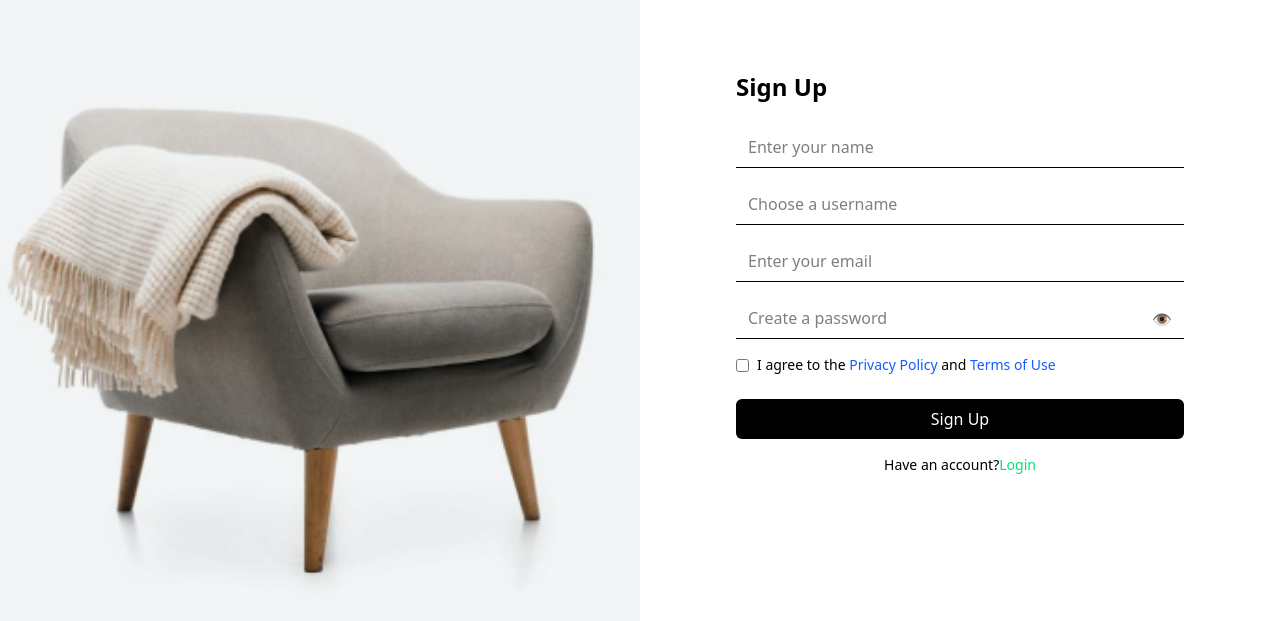
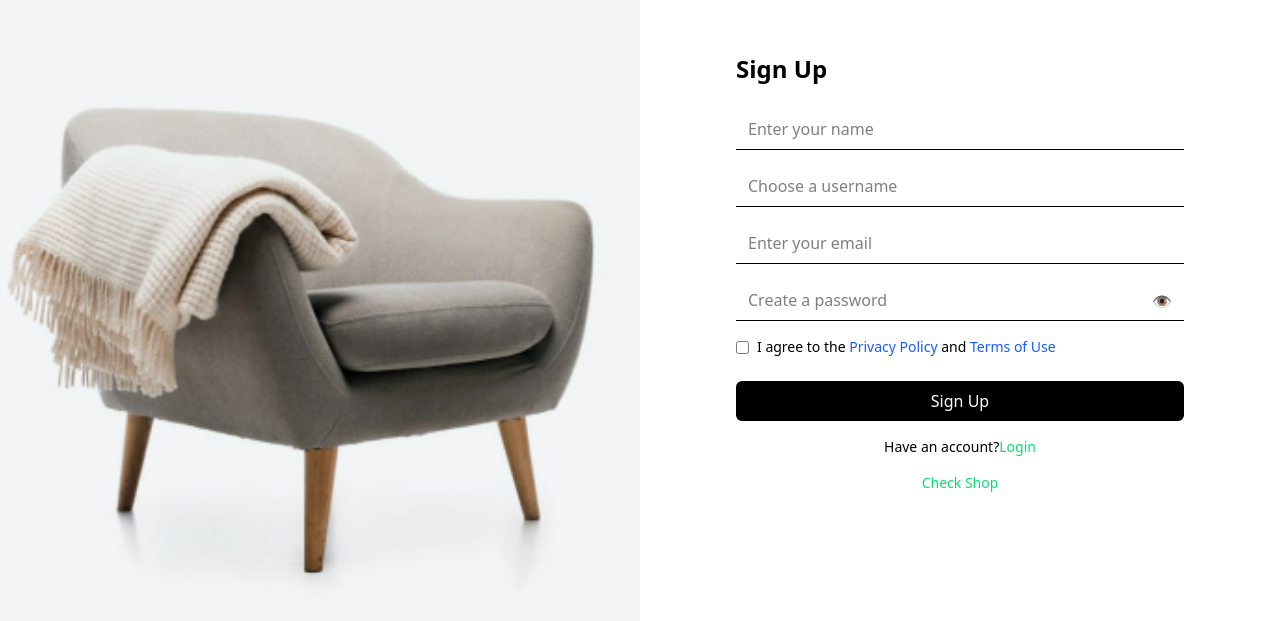
Before and after one commit to soggo/elegant, a React (Vite) app: page /signup in a window 1280 px wide. Shown: the part 127-748 px from the top of the page. Built offline with nearby package versions, Linux system fonts and the light colour scheme.

Commit message:
image add

```diff
--- a/src/components/Navbar.jsx
+++ b/src/components/Navbar.jsx
@@ -123,7 +123,7 @@ function Navbar() {
             <div className="w-full mt-auto pt-10">
               <Link to="/cart" className="hover:text-gray-500 py-3 border-b border-gray-300 w-full block">Cart</Link>
               <Link to="/wishlist" className="hover:text-gray-500 py-3 border-b border-gray-300 w-full block">Wishlist</Link>
-              <button className="bg-black text-white w-full h-14 mt-4 rounded-sm cursor-pointer">Sign IN</button>
+              <Link to="/login"> <button className="bg-black text-white w-full h-14 mt-4 rounded-sm cursor-pointer">Login</button> </Link>
             </div>
           </div>
         </div>
--- a/src/pages/accesspage/Login.jsx
+++ b/src/pages/accesspage/Login.jsx
@@ -99,6 +99,9 @@ const Login = () => {
           <p className="text-center mt-4 text-sm"> Don't have an account yet?
             <Link to="/signup" className="text-green-400 hover:underline"> Sign Up</Link>
           </p>
+
+          <Link to="/shop"> <p className="text-center mt-4 text-sm text-green-400 hover:underline">Check Shop
+          </p> </Link>
         </form>
       </div>
     </div>
--- a/src/pages/accesspage/Signup.jsx
+++ b/src/pages/accesspage/Signup.jsx
@@ -127,6 +127,8 @@ const Signup = () => {
           <p className="text-center mt-4 text-sm">Have an account?
             <Link to="/login" className="text-green-400 hover:underline">Login</Link>
           </p>
+           <Link to="/shop"> <p className="text-center mt-4 text-sm text-green-400 hover:underline">Check Shop
+                    </p> </Link>
         </form>
       </div>
     </div>
```
